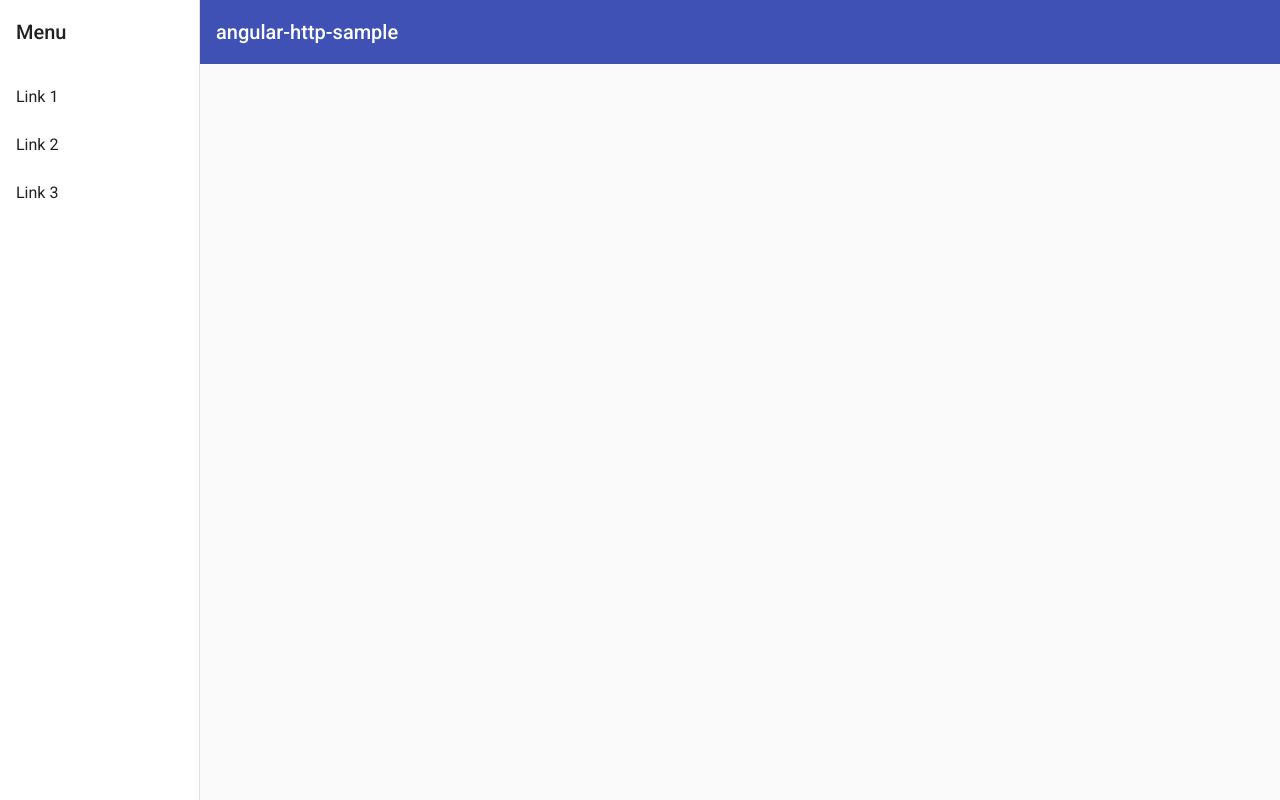
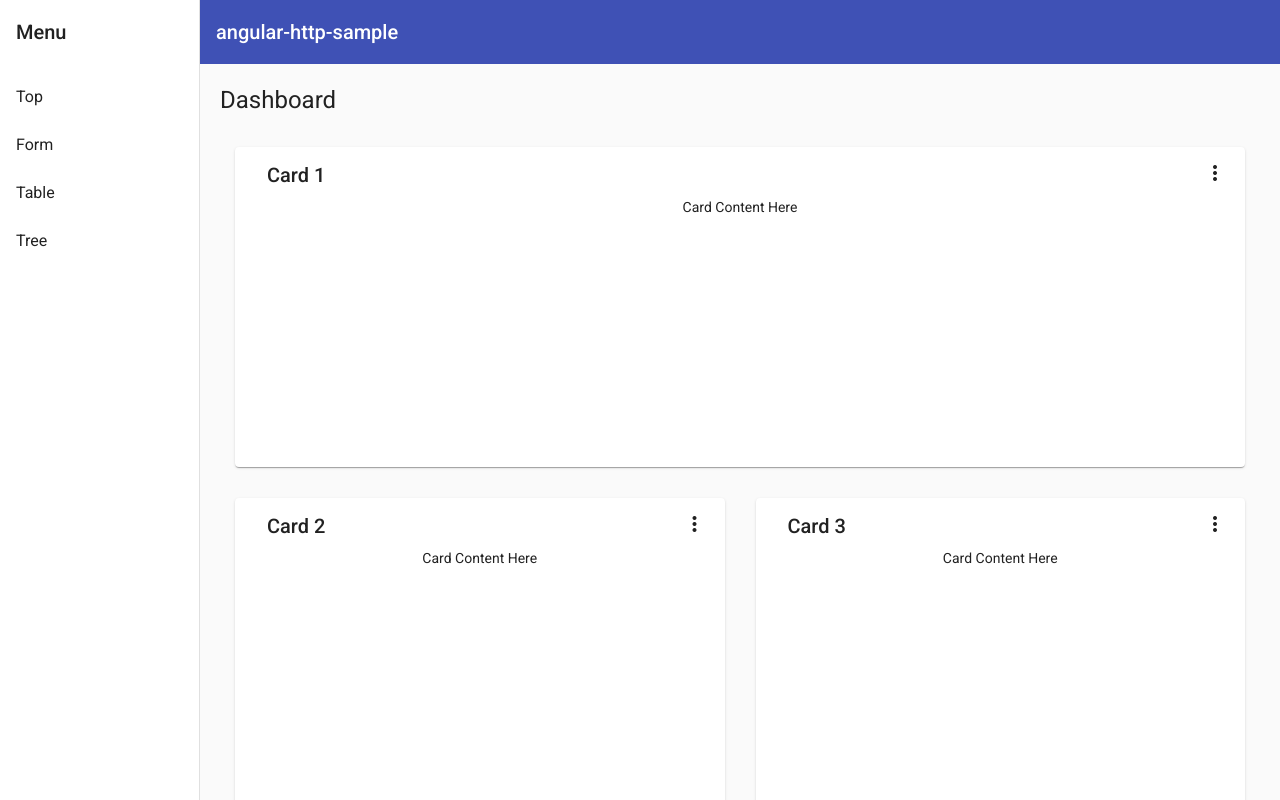
Before and after one commit to shinoshu/angular-http-sample, an Angular app: page / in a window 1280 px wide. Built offline with nearby package versions, Linux system fonts and the light colour scheme.

Commit message:
update nav.component.html

```diff
--- a/src/app/nav/nav.component.html
+++ b/src/app/nav/nav.component.html
@@ -3,9 +3,10 @@
     [mode]="(isHandset$ | async) ? 'over' : 'side'" [opened]="(isHandset$ | async) === false">
     <mat-toolbar>Menu</mat-toolbar>
     <mat-nav-list>
-      <a mat-list-item href="#">Link 1</a>
-      <a mat-list-item href="#">Link 2</a>
-      <a mat-list-item href="#">Link 3</a>
+      <a mat-list-item [routerLink]="['/']">Top</a>
+      <a mat-list-item [routerLink]="['/form']">Form</a>
+      <a mat-list-item [routerLink]="['/table']">Table</a>
+      <a mat-list-item [routerLink]="['/tree']">Tree</a>
     </mat-nav-list>
   </mat-sidenav>
   <mat-sidenav-content>
@@ -17,5 +18,6 @@
       <span>angular-http-sample</span>
     </mat-toolbar>
     <!-- Add Content Here -->
+    <ng-content></ng-content>
   </mat-sidenav-content>
 </mat-sidenav-container>
```
